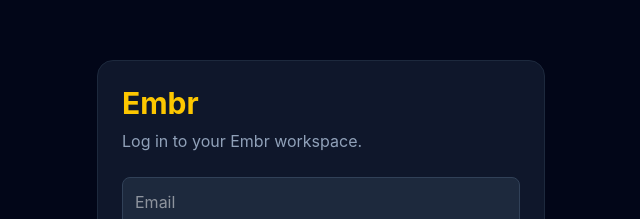
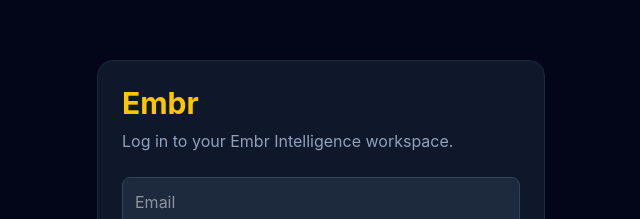
Before and after one commit to LilybirdAI/ember, a Next.js app: page /login in a window 1280 px wide. Shown: the part 165-384 px from the top of the page, without its empty margins (319-959 px from the left). Built offline with nearby package versions, Linux system fonts and the light colour scheme.

Commit message:
Fix Embr Intelligence login copy

```diff
--- a/app/login/page.tsx
+++ b/app/login/page.tsx
@@ -61,7 +61,7 @@
 
         <p className="text-slate-400 mb-6">
           {mode === "login"
-            ? "Log in to your Embr workspace."
+            ? "Log in to your Embr Intelligence workspace."
             : "Create your Embr account."}
         </p>
 
```
